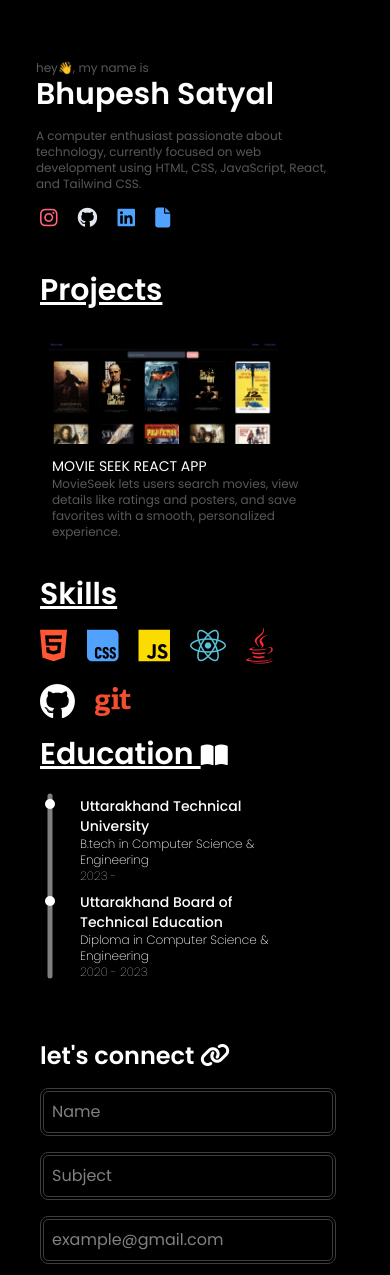
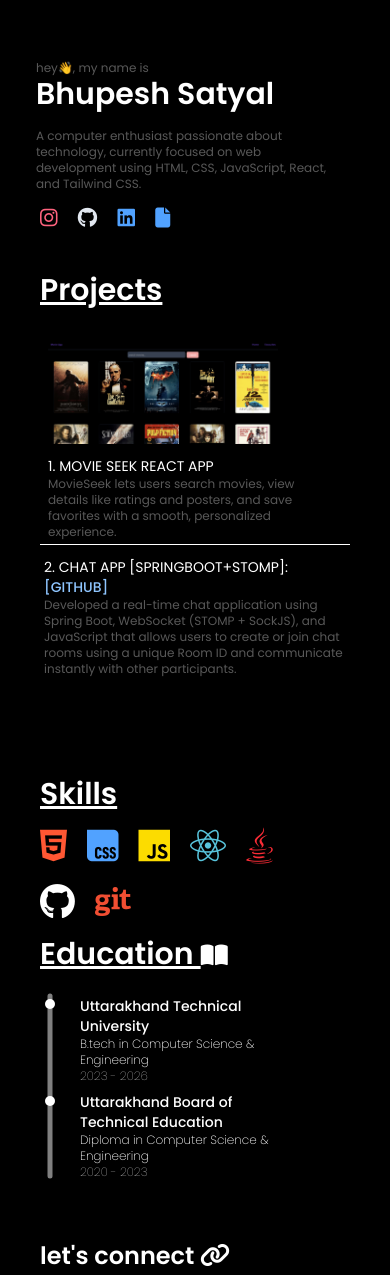
Before and after one commit to Satyal01/portfolio, a plain HTML site: page index.html in a window 390 px wide. Shown: the top 1275 px of the page. Drawn offline with nearby package versions, Linux system fonts and the light colour scheme.

Commit message:
added chat app project to project section

```diff
--- a/index.html
+++ b/index.html
@@ -82,10 +82,10 @@
     <div id="Projects" class=" w-4xl p-10 md:h-[28rem]  md:bg-[#222222] rounded-lg project-section">
 
 
-      <div class="h-54 md:h-40 md:bg-[#222222]  md:w-full md:flex-row  jutify-center items-center md:h-3/4">
+      <div class=" h-54 md:h-40 md:bg-[#222222]  md:w-full md:flex-row  jutify-center items-center md:h-3/4">
         <p class="font-semibold text-3xl underline ">Projects</p>
         <div
-          class="mt-4 w-70   p-1 mt-4 md:mt-0 border-white  rounded-lg b-red-200 md:h-50 md:w-full flex flex-col md:flex-row md:gap-8 md:p-3 md:pl-4 ">
+          class="  mt-4 w-70   p-1 mt-4 md:mt-0 border-white  rounded-lg b-red-200 md:h-50 md:w-full flex flex-col md:flex-row md:gap-8 md:p-3 md:pl-4 ">
           <div class="md:w-2/5 mt-2  rounded ">
             <a href="https://satyal01-movie-seek.netlify.app/" target="_blank">
               <img src="movieSeek.png" class="md:hidden h-28 p-1 " alt="movieseekImage">
@@ -94,11 +94,18 @@
               </video>
             </a>
           </div>
-          <div class="pl-2 mt-2  md:w-1/2 md:h-auto  ">
-            <p class="text-sm md:text-2xl uppercase md:font-semibold">movie Seek React App</a></p>
-            <p class="text-xs text-[#585858] md:text-lg">MovieSeek lets users search movies, view details like ratings
+          <div class="pl-1 mt-2  md:w-1/2 md:h-auto  ">
+            <p class="text-sm md:text-2xl uppercase md:font-semibold">1. movie Seek React App</a></p>
+            <p class="text-xs text-[#585858] md:text-lg"> MovieSeek lets users search movies, view details like ratings
               and posters, and save favorites with a smooth, personalized experience.</p>
           </div>
+        </div>
+        <hr>
+        <div class="pl-1 mt-3 mb-10">
+          <div class="text-sm md:text-2xl  uppercase md:font-semibold">
+             2. chat app [SpringBoot+STOMP]: <a target="_blank" class="font-medium md:text-xl text-blue-300" href="https://github.com/Satyal01/chatapp">[Github]</a>
+            </div>
+          <div class="text-xs text-[#585858] md:text-lg text-left ">Developed a real-time chat application using Spring Boot, WebSocket (STOMP + SockJS), and JavaScript that allows users to create or join chat rooms using a unique Room ID and communicate instantly with other participants.</div>
         </div>
       </div>
     </div>
@@ -107,7 +114,7 @@
 
 
   <section id="skillsSection"
-    class=" w-76  pl-10 pt-10 md:p-5 md:w-full flex justify-start md:justify-center items-start mt-2 md:mt-0  md:my-30  md:pt-5">
+    class=" relative top-50 md:top-0 w-76  pl-10 pt-10 md:p-5 md:w-full flex justify-start md:justify-center items-start mt-2 md:mt-0  md:my-30  md:pt-5">
     <div id="#Skills"
       class=" text-white font-[Poppins]  md:bg-[#222222] h-3/4 w-4xl middle-section  md:p-10 rounded-xl">
       <div class="skills-section ">
@@ -162,7 +169,7 @@
             <p class="font-extralight text-xs md:text-sm">
               B.tech in Computer Science & Engineering
             </p>
-            <p class="font-thin text-xs md:text-sm">2023 -</p>
+            <p class="font-thin text-xs md:text-sm">2023 - 2026</p>
           </div>
           <div class="diploma">
             <p class="mt-1 md:mt-2 font-medium text-sm md:text-base">
@@ -178,7 +185,7 @@
     </div>
   </section>
   <!-- lets connect -->
-  <section id="connectSection" class="mt-5 md:mt-0 p-2  w-76 md:pl-0  md:w-full pb-1 md:pb-20 ">
+  <section id="connectSection" class="relative top-50 md:block  mt-5 md:mt-0 p-2  w-76 md:pl-0  md:w-full pb-1 md:pb-20 ">
     <div
       class="connect-section md:bg-[#222222] font-[Poppins] text-white md:w-4xl h-auto mx-auto rounded-xl  p-8 pb-10">
       <p class="text-2xl md:text-4xl font-semibold ">let's connect <i class="fa-solid fa-link text-2xl md:text-3xl"></i>
--- a/index.js
+++ b/index.js
@@ -91,7 +91,7 @@ mm.add("(max-width:480px)", () => {
     duration: 0.8,
     scrollTrigger: {
       trigger: "#skillsSection",
-      start: "top 75%",
+      start: "top 50%",
       end: "top 30%",
       // markers : true,
       // toggleActions: "play none none reset",
```
